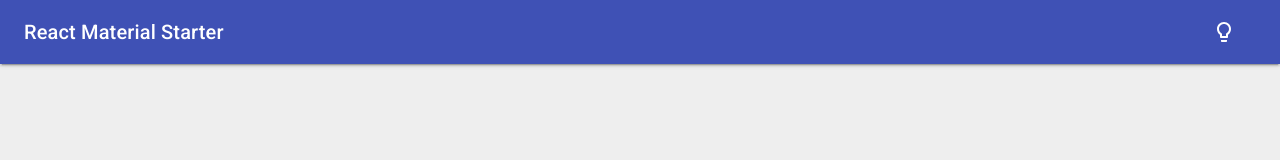
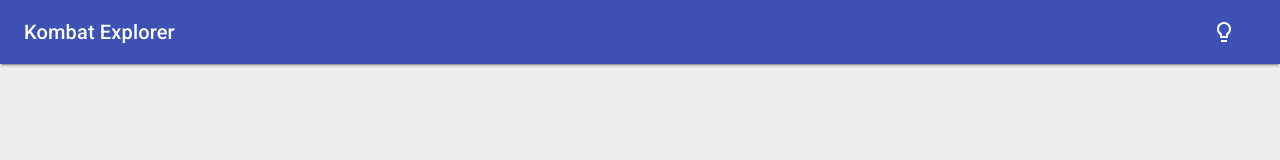
Before and after one commit to WillRussell/kombat-explorer-client, a React (Create React App) app: page / in a window 1280 px wide. Shown: the top 160 px of the page. Built offline with nearby package versions, Linux system fonts and the light colour scheme.

Commit message:
Amend site title
- updates snapshot test

```diff
--- a/public/index.html
+++ b/public/index.html
@@ -24,7 +24,7 @@
       work correctly both with client-side routing and a non-root public URL.
       Learn how to configure a non-root public URL by running `npm run build`.
     -->
-    <title>React App</title>
+    <title>Kombat Explorer</title>
   </head>
   <body>
     <noscript>You need to enable JavaScript to run this app.</noscript>
--- a/src/components/TopNav/index.jsx
+++ b/src/components/TopNav/index.jsx
@@ -13,7 +13,7 @@ function TopNav() {
     <AppBar className={classes.appBar} elevation={2} position="fixed">
       <Toolbar>
         <Typography className={classes.grow} noWrap variant="h6">
-          React Material Starter
+          Kombat Explorer
         </Typography>
         <ThemeToggle />
       </Toolbar>
```
Also changed, not shown: 1 other file (tests, documents, lock files or other folders).
